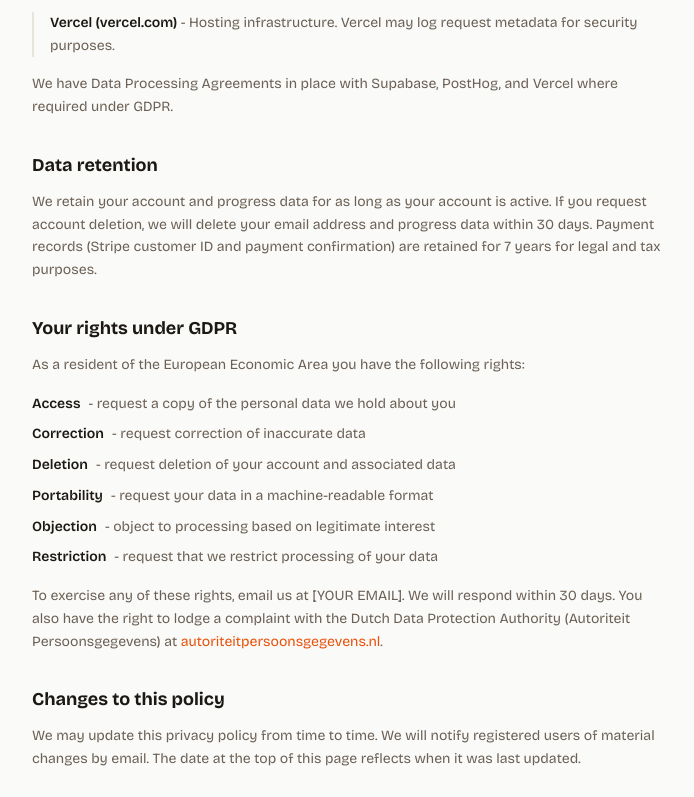
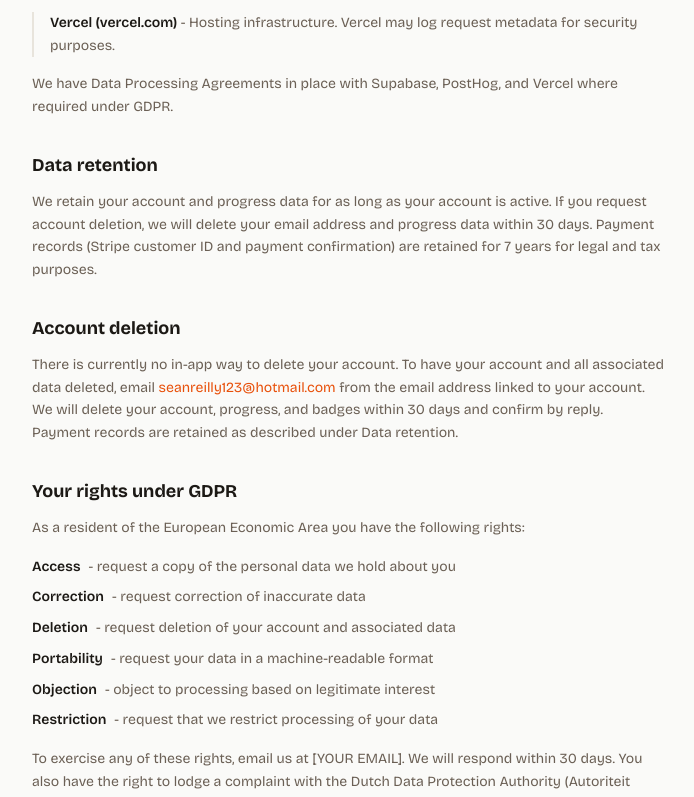
Before and after one commit to seanreilly11/bike-ready, a Next.js app: page /privacy in a window 1280 px wide. Shown: the part 1583-2380 px from the top of the page, without its empty margins (292-986 px from the left). Built offline with nearby package versions, Linux system fonts and the light colour scheme; no server answers.

Commit message:
feat: add account deletion contact to privacy policy

```diff
--- a/app/(legal)/privacy/page.tsx
+++ b/app/(legal)/privacy/page.tsx
@@ -13,7 +13,7 @@ export default function PrivacyPage() {
         Privacy policy
       </h1>
       <p className="text-xs text-stone-400 font-mono mb-10">
-        Last updated: May 2026 · Applies to cycledutch.com
+        Last updated: July 2026 · Applies to cycledutch.com
       </p>
 
       {/* Who we are */}
@@ -236,6 +236,26 @@ export default function PrivacyPage() {
         </p>
       </section>
 
+      {/* Account deletion */}
+      <section className="mb-8">
+        <h2 className="font-display font-bold text-lg text-stone-900 mb-3">
+          Account deletion
+        </h2>
+        <p className="text-sm text-stone-600 leading-relaxed">
+          There is currently no in-app way to delete your account. To have your
+          account and all associated data deleted, email{" "}
+          <a
+            href="mailto:seanreilly123@hotmail.com"
+            className="text-orange hover:underline"
+          >
+            seanreilly123@hotmail.com
+          </a>{" "}
+          from the email address linked to your account. We will delete your
+          account, progress, and badges within 30 days and confirm by reply.
+          Payment records are retained as described under Data retention.
+        </p>
+      </section>
+
       {/* Your rights under GDPR */}
       <section className="mb-8">
         <h2 className="font-display font-bold text-lg text-stone-900 mb-3">
```
